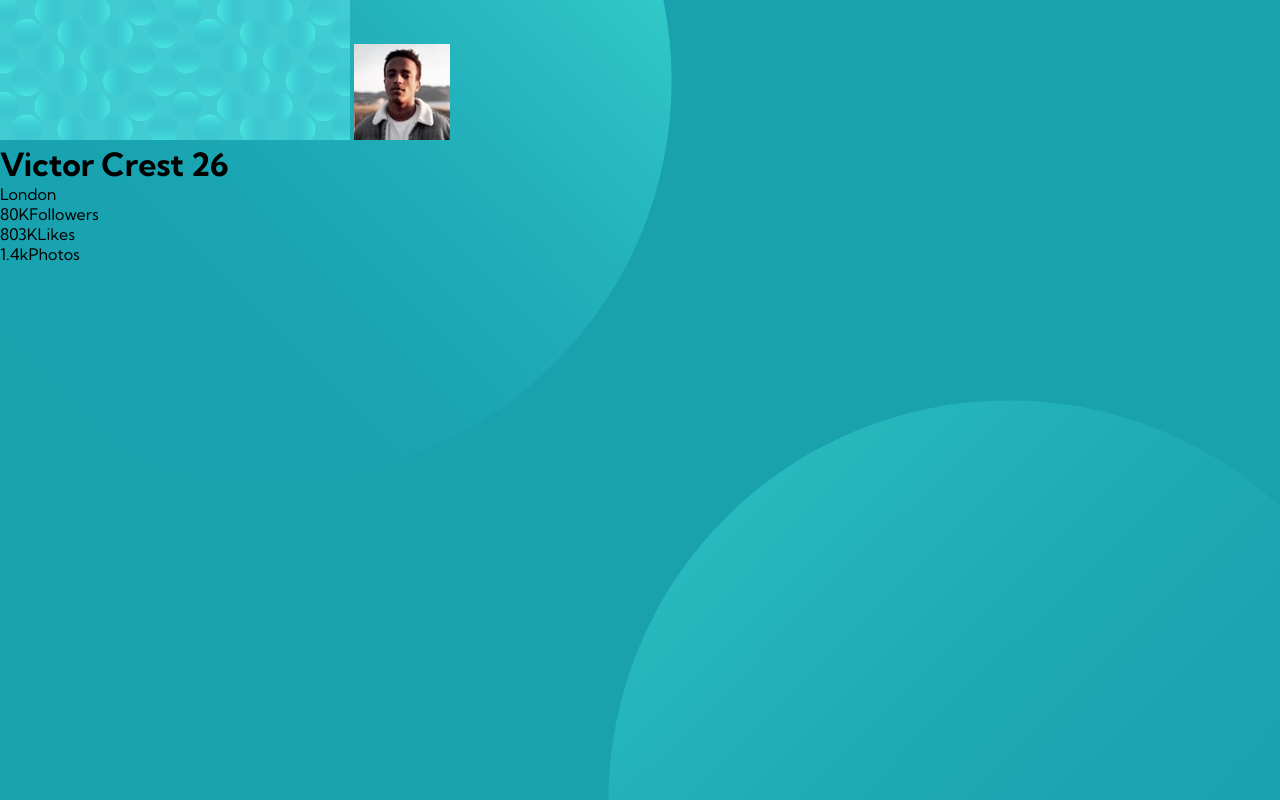
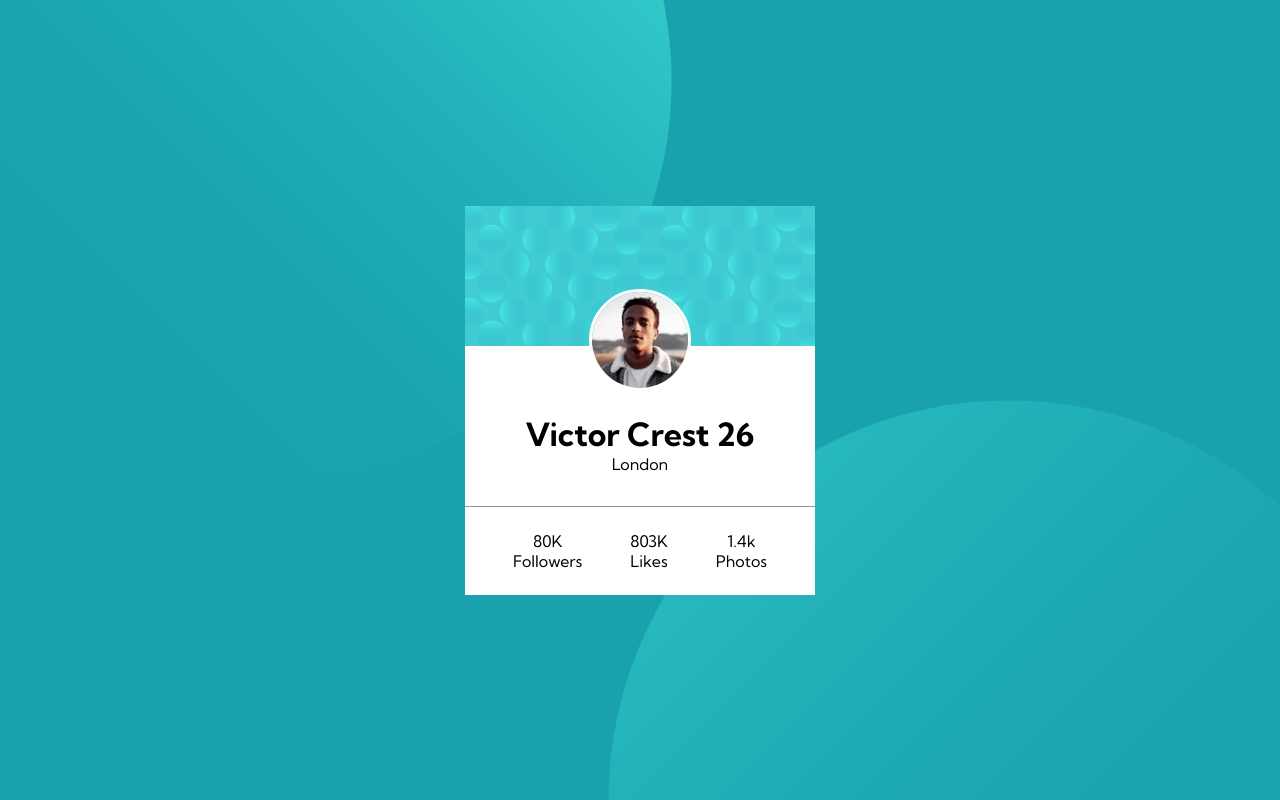
Before and after one commit to nkriedner/profile-card-challenge, a plain HTML site: page index.html in a window 1280 px wide. Drawn offline with Linux system fonts and the light colour scheme.

Commit message:
Start positioning and styling the card content

```diff
--- a/index.html
+++ b/index.html
@@ -17,7 +17,7 @@
         <div class="profile-card">
             <div class="profile-header">
                 <img src="images/bg-pattern-card.svg" alt="Card pattern background" />
-                <img src="images/image-victor.jpg" alt="Victor Crest portrait photo" />
+                <img src="images/image-victor.jpg" alt="Victor Crest portrait photo" class="victor-photo" />
             </div>
             <div class="profile-main">
                 <h1>Victor Crest 26</h1>
--- a/styles.css
+++ b/styles.css
@@ -22,4 +22,45 @@ body {
     background-repeat: no-repeat;
     background-position: top -40vh left -10vw, bottom -50vh right -10vw;
     height: 100vh;
+    display: flex;
+    justify-content: center;
+    align-items: center;
 }
+
+.profile-card {
+    display: flex;
+    flex-direction: column;
+    background-color: #fff;
+}
+
+.profile-header {
+    position: relative;
+}
+
+.victor-photo {
+    position: absolute;
+    top: 58%;
+    left: 50%;
+    transform: translateX(-50%);
+    border: 3px solid #fff;
+    border-radius: 50%;
+}
+
+.profile-main {
+    text-align: center;
+    margin-top: 4rem;
+}
+
+.profile-stats {
+    display: flex;
+    justify-content: space-around;
+    margin-top: 2rem;
+    border-top: 1px solid var(--color-dark-gray);
+    padding: 1.5rem;
+}
+
+.stat {
+    display: flex;
+    flex-direction: column;
+    text-align: center;
+}
```
